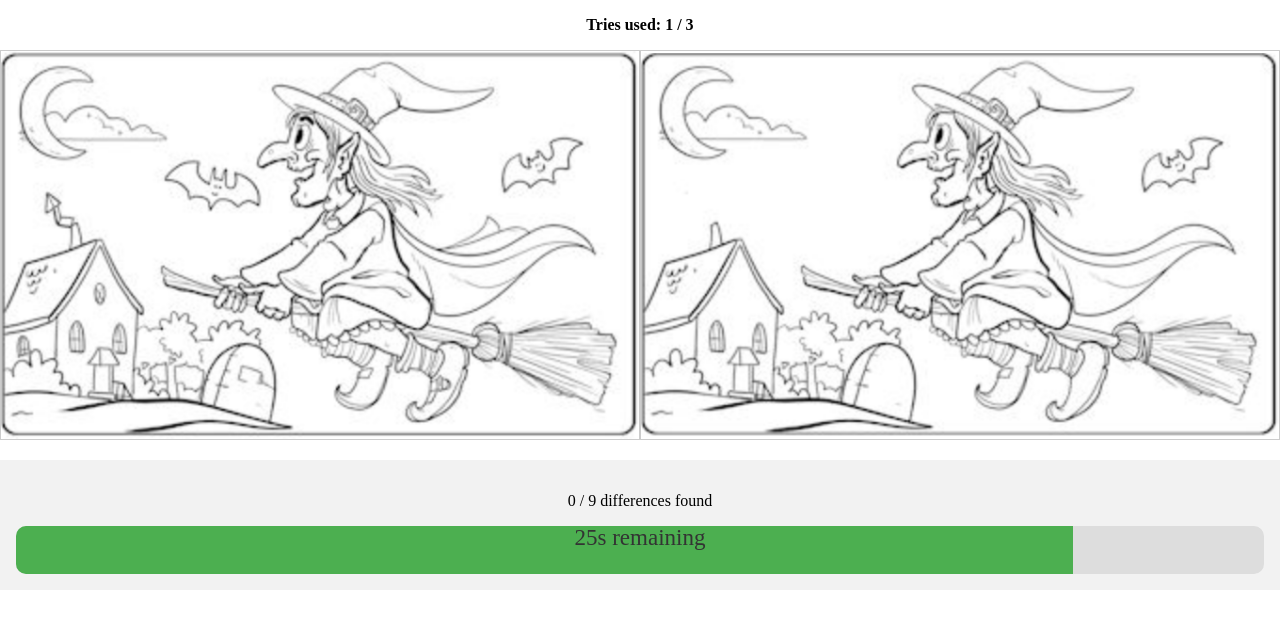
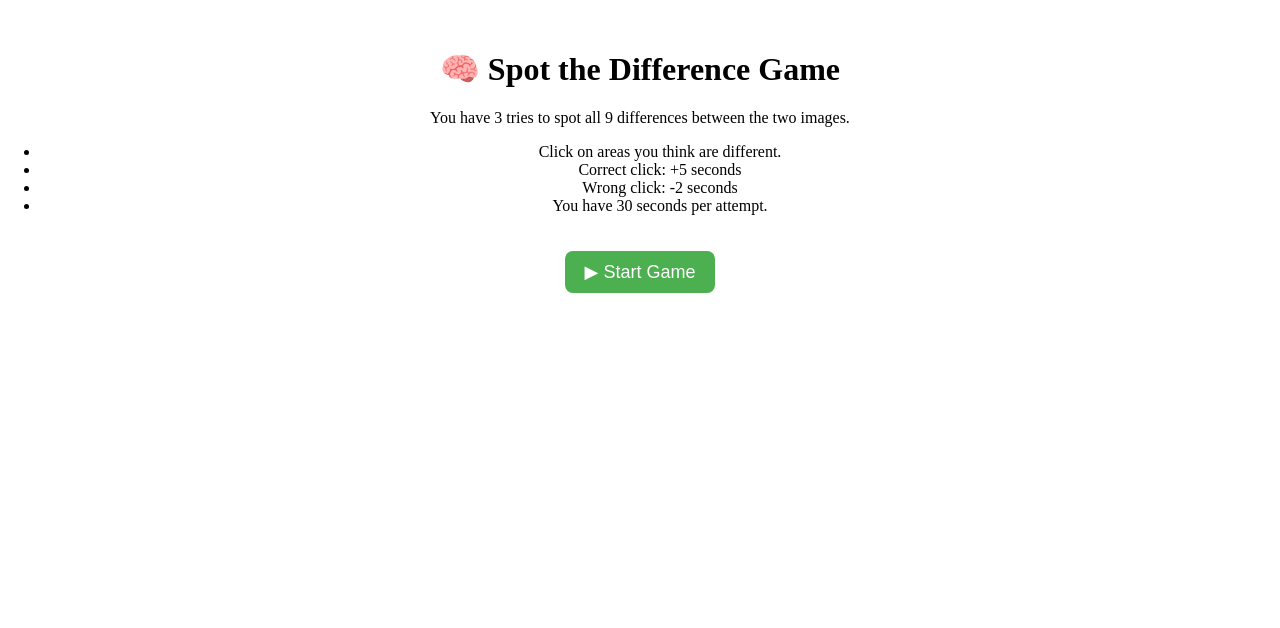
Before and after one commit to zkaii05/HalloweenEscapeRoom, a React (Vite) app: page / in a window 1280 px wide. Shown: the top 628 px of the page. Built offline with nearby package versions, Linux system fonts and the light colour scheme.

Commit message:
updated success page

```diff
--- a/src/App.css
+++ b/src/App.css
@@ -150,3 +150,51 @@ body, html, #root {
 .retry-button:hover {
   background-color: #cc0000;
 }
+
+.intro-screen {
+  text-align: center;
+  margin-top: 50px;
+}
+
+.start-button {
+  padding: 10px 20px;
+  font-size: 18px;
+  margin-top: 20px;
+  cursor: pointer;
+  border: none;
+  background-color: #4caf50;
+  color: white;
+  border-radius: 8px;
+}
+
+.start-button:hover {
+  background-color: #388e3c;
+}
+
+.reveal-button {
+  margin-top: 10px;
+  padding: 8px 16px;
+  font-size: 16px;
+  background-color: #4caf50;
+  color: white;
+  border: none;
+  border-radius: 8px;
+  cursor: pointer;
+}
+
+.reveal-button:hover {
+  background-color: #45a049;
+}
+
+.clue-text {
+  margin-top: 10px;
+  font-size: 18px;
+  color: #ff9800;
+}
+
+.success-image {
+  max-width: 100%;
+  height: auto;
+  border-radius: 10px;
+  box-shadow: 0 4px 12px rgba(0, 0, 0, 0.3);
+}
--- a/src/App.jsx
+++ b/src/App.jsx
@@ -31,20 +31,17 @@ function App() {
     setTimeLeft(TOTAL_TIME);
     setGameStatus('playing');
   };
+  const [showIntro, setShowIntro] = useState(true);
+  const [clueRevealed, setClueRevealed] = useState(false);
 
   useEffect(() => {
-    if (gameStatus !== 'playing') return;
+    if (showIntro || gameStatus !== 'playing') return;
 
     const timer = setInterval(() => {
       setTimeLeft((prev) => {
         if (prev <= 1) {
           clearInterval(timer);
-          setGameStatus('failed');
-          if (prev <= 1) {
-            clearInterval(timer);
           setGameStatus(attempts + 1 < 4 ? 'failed' : 'gameover');
-            return 0;
-          }
           return 0;
         }
         return prev - 1;
@@ -52,7 +49,7 @@ function App() {
     }, 1000);
 
     return () => clearInterval(timer);
-  }, [gameStatus]);
+  }, [showIntro, gameStatus, attempts]);
 
   useEffect(() => {
     if (clickedBoxes.length === TOTAL_DIFFERENCES && gameStatus === 'playing') {
@@ -83,10 +80,8 @@ function App() {
     const isCorrect = baseBoxes.some(box => box.id === id);
 
     if (isCorrect && !clickedBoxes.includes(id)) {
-      console.log('[CORRECT] Found a difference! Box ID:', id, 'at position:', position);
       setClickedBoxes(prev => {
         const updated = [...prev, id];
-        console.log('[STATE] Clicked boxes updated:', updated);
         return updated;
       });
       setTimeLeft(prev => Math.min(prev + rightAnswer, TOTAL_TIME));
@@ -98,9 +93,32 @@ function App() {
 
   return (
     <div className="container">
+      {showIntro ? (
+        <div className="intro-screen">
+          <h1>🧠 Spot the Difference Game</h1>
+          <p>You have 3 tries to spot all {TOTAL_DIFFERENCES} differences between the two images.</p>
+          <ul>
+            <li>Click on areas you think are different.</li>
+            <li>Correct click: +5 seconds</li>
+            <li>Wrong click: -2 seconds</li>
+            <li>You have {TOTAL_TIME} seconds per attempt.</li>
+          </ul>
+          <button
+            className="start-button"
+            onClick={() => {
+              resetGame();
+              setShowIntro(false);
+            }}
+          >
+            ▶ Start Game
+          </button>
+        </div>
+      ) : (
+        <>
           <div className="headspace">
             <p>Tries used: {attempts} / 3</p>
           </div>
+
           <div className="top-row">
             <ImageCell
               label="Left Image"
@@ -108,7 +126,7 @@ function App() {
               boxes={baseBoxes}
               clickedBoxes={clickedBoxes}
               onBoxClick={handleBoxClick}
-          indicators={indicators} // ✅ pass it in
+              indicators={indicators}
             />
             <ImageCell
               label="Right Image"
@@ -116,9 +134,10 @@ function App() {
               boxes={baseBoxes}
               clickedBoxes={clickedBoxes}
               onBoxClick={handleBoxClick}
-          indicators={indicators} // ✅ pass it in
+              indicators={indicators}
             />
           </div>
+
           <div className="bottom-row">
             {gameStatus === 'playing' && (
               <>
@@ -142,7 +161,9 @@ function App() {
             )}
 
             {gameStatus === 'won' && (
-          <div className="game-result success">🎉 You found all the differences! You win!</div>
+              <div className="game-result success">
+                <img src="/success.jpeg" alt="You win!" className="success-image" />
+              </div>
             )}
 
             {gameStatus === 'failed' && (
@@ -158,12 +179,14 @@ function App() {
             )}
 
             {gameStatus === 'gameover' && (
-          <div className="game-result fail">🚫 No more tries left. Please ask NPC for help.</div>
+              <div className="game-result fail">🚫 No more tries left. Please refresh to start over.</div>
             )}
-
           </div>
+        </>
+      )}
     </div>
   );
+
 }
 
 export default App;
```
Also changed, not shown: public/success.jpeg (added). Lines whose indentation alone changed are shown as unchanged.
